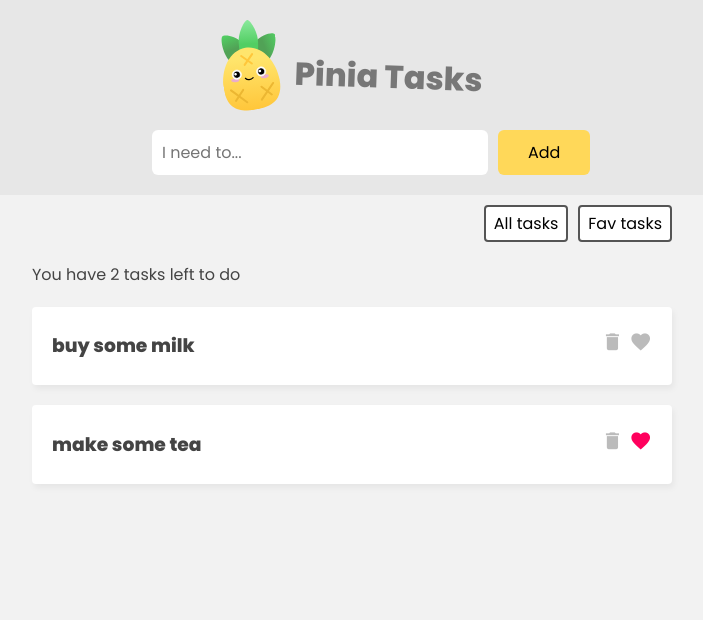
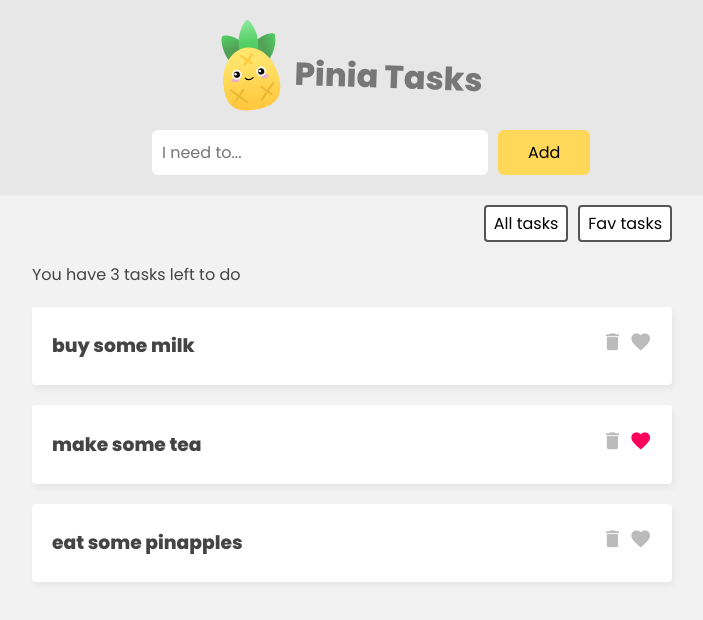
Before and after one commit to d85/pinia-tasks, a Vue app: page / in a window 1280 px wide. Shown: the top 620 px of the page, without its empty margins (288-991 px from the left). Built offline with nearby package versions, Linux system fonts and the light colour scheme; data requests are answered from the project's data file.

Commit message:
Add json-server and load tasks from db.json

```diff
--- /dev/null
+++ b/data/db.json
@@ -0,0 +1,19 @@
+{
+  "tasks": [
+    {
+      "id": 1,
+      "title": "buy some milk",
+      "isFav": false
+    },
+    {
+      "id": 2,
+      "title": "make some tea",
+      "isFav": true
+    },
+    {
+      "id": 3,
+      "title": "eat some pinapples",
+      "isFav": false
+    }
+  ]
+}
--- a/package.json
+++ b/package.json
@@ -5,7 +5,8 @@
   "scripts": {
     "dev": "vite",
     "build": "vite build",
-    "preview": "vite preview"
+    "preview": "vite preview",
+    "backend:dev": "json-server -w ./data/db.json"
   },
   "dependencies": {
     "pinia": "^2.0.33",
@@ -13,6 +14,7 @@
   },
   "devDependencies": {
     "@vitejs/plugin-vue": "^4.0.0",
+    "json-server": "^0.17.3",
     "vite": "^4.1.4"
   }
 }
--- a/src/App.vue
+++ b/src/App.vue
@@ -16,6 +16,9 @@
       <button @click="filter = 'all'">All tasks</button>
       <button @click="filter = 'favs'">Fav tasks</button>
     </nav>
+
+    <!-- loading -->
+    <div clas="loading" v-if="taskStore.loading">Loading tasks...</div>
 
     <!-- task list -->
     <div class="task-list" v-if="filter === 'all'">
@@ -45,6 +48,9 @@
     setup() {
       const taskStore = useTaskStore()
 
+      // fetch tasks
+      taskStore.getTasks()
+
       const filter = ref('all')
 
       return { taskStore, filter }
--- a/src/stores/TaskStore.js
+++ b/src/stores/TaskStore.js
@@ -2,10 +2,8 @@
 
 export const useTaskStore = defineStore('taskStore', {
   state: () => ({
-    tasks: [
-      {id: 1, title: "buy some milk", isFav: false},
-      {id: 2, title: "make some tea", isFav: true},
-    ]
+    tasks: [],
+    loading: false
   }),
   getters: {
     favs() {
@@ -22,6 +20,14 @@
     }
   },
   actions: {
+    async getTasks() {
+      this.loading = true
+      const res = await fetch('http://localhost:3000/tasks')
+      const data = await res.json()
+
+      this.tasks = data
+      this.loading = false
+    },
     addTask(task) {
       this.tasks.push(task)
     },
```
Also changed, not shown: 1 other file (tests, documents, lock files or other folders).
